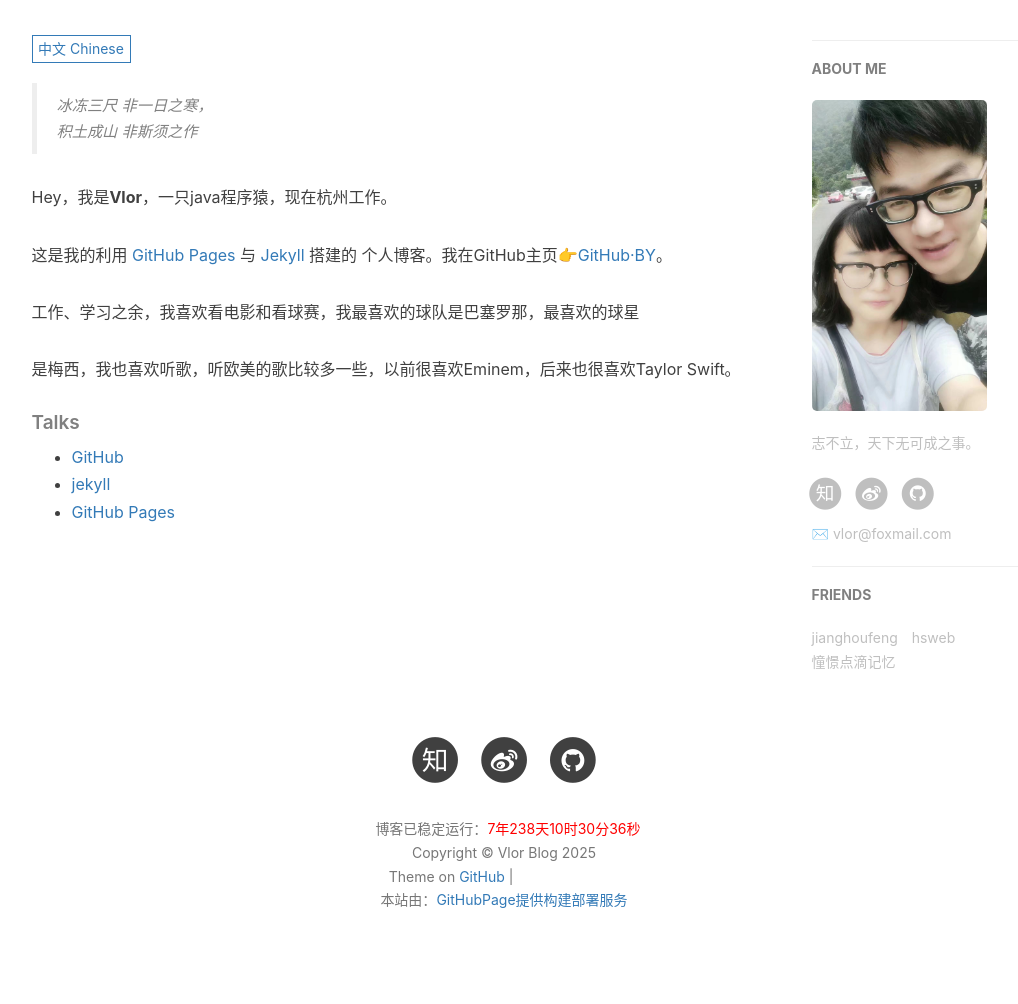
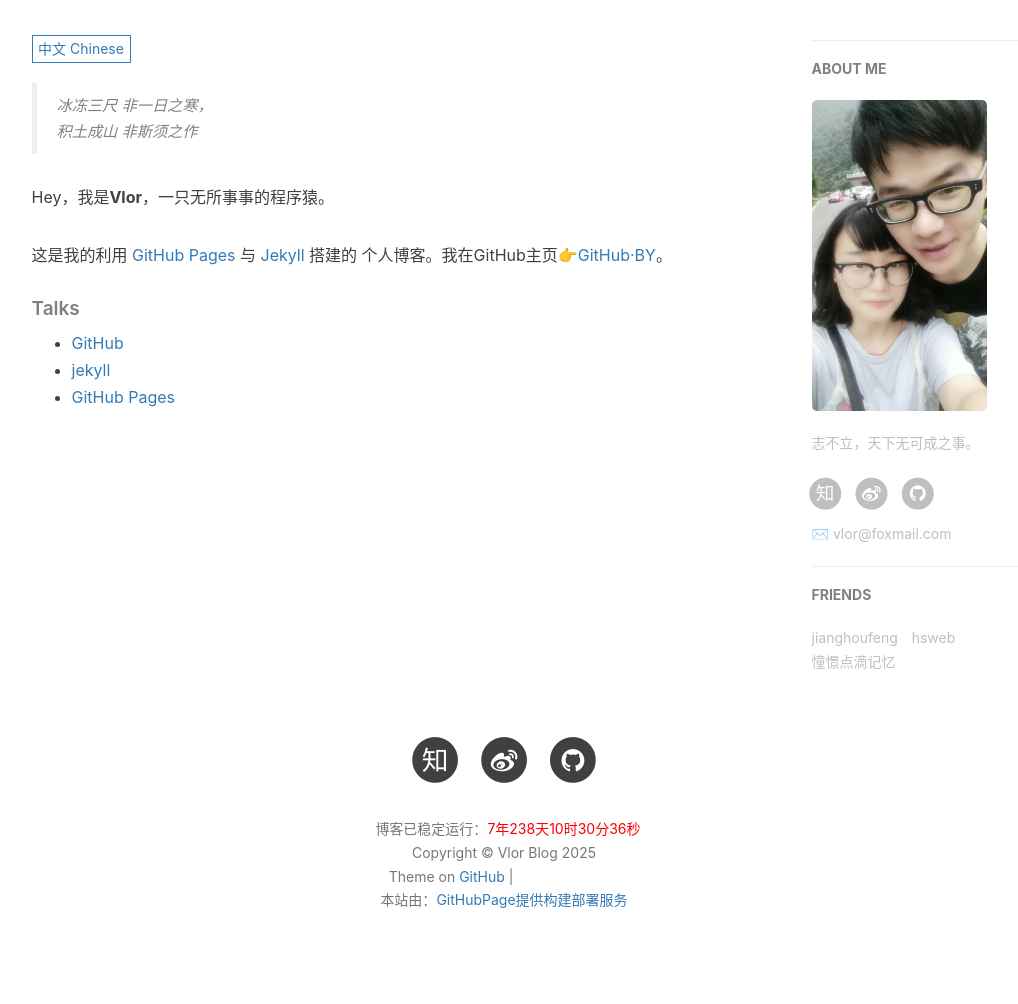
Before and after one commit to VincentZhangy/vlor.github.io, a Jekyll site: the page built from about.html, in a window 1280 px wide. Shown: the part 418-1422 px from the top of the page, without its empty margins (136-1154 px from the left). Built offline with Jekyll 4.4.1, drawn with Linux system fonts in a browser that asks for light colours; nearby versions of some CDN libraries; comment, search, counter and statistics services are not loaded; some of the changed lines change nothing that is shown; grey boxes are pictures that could not be loaded.

Commit message:
update about

```diff
--- a/about.html
+++ b/about.html
@@ -2,28 +2,37 @@
 layout: page
 title: "About"
 description: "Hey, this is Vlor ZY."
-header-img: "img/home-bg-o.jpg"
+header-img: "img/about_bg_14.jpg"
 ---
 
 <!-- Language Selector -->
-<select class="sel-lang" onchange="onLanChange(this.options[this.options.selectedIndex].value)">
-    <option value="0" selected> 中文 Chinese</option>
-    <option value="1"> 英文 English</option>
+<select
+    class="sel-lang"
+    onchange="onLanChange(this.options[this.options.selectedIndex].value)"
+>
+    <option value="0" selected>中文 Chinese</option>
+    <option value="1">英文 English</option>
 </select>
 
 <!-- Chinese Version -->
 <div class="zh post-container">
+    <!--copied from markdown -->
+    <blockquote>
+        <p>
+            冰冻三尺 非一日之寒，<br />
+            积土成山 非斯须之作
+        </p>
+    </blockquote>
 
-    <!--copied from markdown -->
-    <blockquote><p>冰冻三尺 非一日之寒，<br>
-        积土成山 非斯须之作</p></blockquote>
+    <p>Hey，我是<strong>Vlor</strong>，一只无所事事的程序猿。</p>
 
-    <p>Hey，我是<strong>Vlor</strong>，一只java程序猿，现在杭州工作。</p>
-
-    <p>这是我的利用 <a href="https://pages.github.com/">GitHub Pages</a> 与 <a href="http://jekyll.com.cn/">Jekyll</a> 搭建的 个人博客。我在GitHub主页<a href="https://github.com/VincentZhangy">👉GitHub·BY</a>。</p>
-
-    <p>工作、学习之余，我喜欢看电影和看球赛，我最喜欢的球队是巴塞罗那，最喜欢的球星</p>
-    <p>是梅西，我也喜欢听歌，听欧美的歌比较多一些，以前很喜欢Eminem，后来也很喜欢Taylor Swift。</p>
+    <p>
+        这是我的利用 <a href="https://pages.github.com/">GitHub Pages</a> 与
+        <a href="http://jekyll.com.cn/">Jekyll</a> 搭建的
+        个人博客。我在GitHub主页<a href="https://github.com/VincentZhangy"
+            >👉GitHub·BY</a
+        >。
+    </p>
 
     <h5>Talks</h5>
 
@@ -36,14 +45,19 @@
 
 <!-- English Version -->
 <div class="en post-container">
-    <blockquote><p>Yet another iOS Developer. <br>
-        Yet another Life-long Student.</p></blockquote>
+    <blockquote>
+        <p>
+            Yet another iOS Developer. <br />
+            Yet another Life-long Student.
+        </p>
+    </blockquote>
 
-    <p>Hi, I am <strong>vlor</strong>. I'm an JAVA Developer.I now working in HangZhou Supermo Intelligent Logistics Technology Co., Ltd.</p>
+    <p>Hi, I am <strong>vlor</strong>. I'm an Simple Developer.</p>
 
-    <p>This is my personal blog, through making Github Pages GitHub 👉 <a href="https://github.com/VincentZhangy">Github</a>.</p>
-
-    <p>I am a sports enthusiast, I like fitness, running and tae kwon do, sports is my full of vitality.</p>
+    <p>
+        This is my personal blog, through making Github Pages GitHub 👉
+        <a href="https://github.com/VincentZhangy">Github</a>.
+    </p>
 
     <h5>Talks</h5>
 
@@ -54,6 +68,23 @@
     </ul>
 </div>
 
+<script
+    src="https://giscus.app/client.js"
+    data-repo="VincentZhangy/vlor.github.io"
+    data-repo-id="MDEwOlJlcG9zaXRvcnkxMjc5OTA3ODc="
+    data-category="General"
+    data-category-id="DIC_kwDOB6D8A84CzCsF"
+    data-mapping="pathname"
+    data-strict="0"
+    data-reactions-enabled="1"
+    data-emit-metadata="0"
+    data-input-position="top"
+    data-theme="noborder_light"
+    data-lang="zh-CN"
+    crossorigin="anonymous"
+    async
+></script>
+
 <!-- Handle Language Change -->
 <script type="text/javascript">
     // get nodes
@@ -62,7 +93,7 @@
     var $select = document.querySelector("select");
 
     // bind hashchange event
-    window.addEventListener('hashchange', _render);
+    window.addEventListener("hashchange", _render);
 
     // handle render
     function _render() {
@@ -84,80 +115,12 @@
     // handle select change
     function onLanChange(index) {
         if (index == 0) {
-            window.location.hash = "#zh"
+            window.location.hash = "#zh";
         } else {
-            window.location.hash = "#en"
+            window.location.hash = "#en";
         }
     }
 
     // init
     _render();
 </script>
-
-
-{% if site.duoshuo_username %}
-<!-- 多说评论框 start -->
-<div class="comment">
-    <!-- This id is used for indexing my loss comments forcedly -->
-    <div class="ds-thread"
-         {% if site.duoshuo_username==
-    "qiubaiying" %}
-    data-thread-id="0ee040117ec56f17aa7e2523d1eae19b"
-    {% else %}
-    <!-- U can just use this key generated to index comments at page about -->
-    data-thread-key="{{site.duoshuo_username}}/about"
-    {% endif %}
-
-    data-title="{{page.title}}"
-    data-url="{{site.url}}/about/">
-</div>
-</div>
-<!-- 多说评论框 end -->
-
-<!-- 多说公共JS代码 start (一个网页只需插入一次) -->
-<script type="text/javascript">
-    // dynamic User hacking by Hux
-    var _user = '{{site.duoshuo_username}}';
-
-    // duoshuo comment query.
-    var duoshuoQuery = {short_name: _user};
-    (function () {
-        var ds = document.createElement('script');
-        ds.type = 'text/javascript';
-        ds.async = true;
-        ds.src = (document.location.protocol == 'https:' ? 'https:' : 'http:') + '//static.duoshuo.com/embed.js';
-        ds.charset = 'UTF-8';
-        (document.getElementsByTagName('head')[0]
-        || document.getElementsByTagName('body')[0]).appendChild(ds);
-    })();
-</script>
-<!-- 多说公共JS代码 end -->
-{% endif %}
-
-
-{% if site.disqus_username %}
-<!-- disqus 评论框 start -->
-<div class="comment">
-    <div id="disqus_thread" class="disqus-thread" align="center">
-        评论及查看评论需要翻墙。
-    </div>
-</div>
-<!-- disqus 评论框 end -->
-
-<!-- disqus 公共JS代码 start (一个网页只需插入一次) -->
-<script type="text/javascript">
-    /* * * CONFIGURATION VARIABLES * * */
-    var disqus_shortname = "{{site.disqus_username}}";
-    var disqus_identifier = "{{site.disqus_username}}/{{page.url}}";
-    var disqus_url = "{{site.url}}{{page.url}}";
-
-    (function () {
-        var dsq = document.createElement('script');
-        dsq.type = 'text/javascript';
-        dsq.async = true;
-        dsq.src = '//' + disqus_shortname + '.disqus.com/embed.js';
-        (document.getElementsByTagName('head')[0] || document.getElementsByTagName('body')[0]).appendChild(dsq);
-    })();
-</script>
-<!-- disqus 公共JS代码 end -->
-{% endif %}
```
Also changed, not shown: 2 other files.
